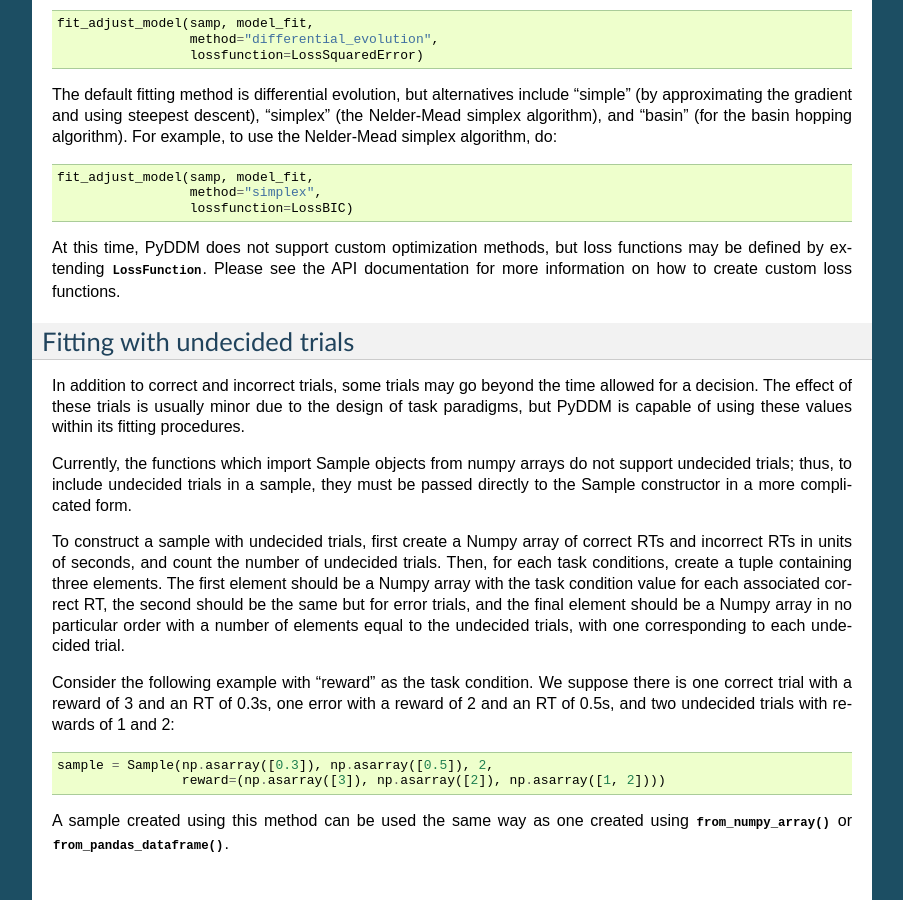
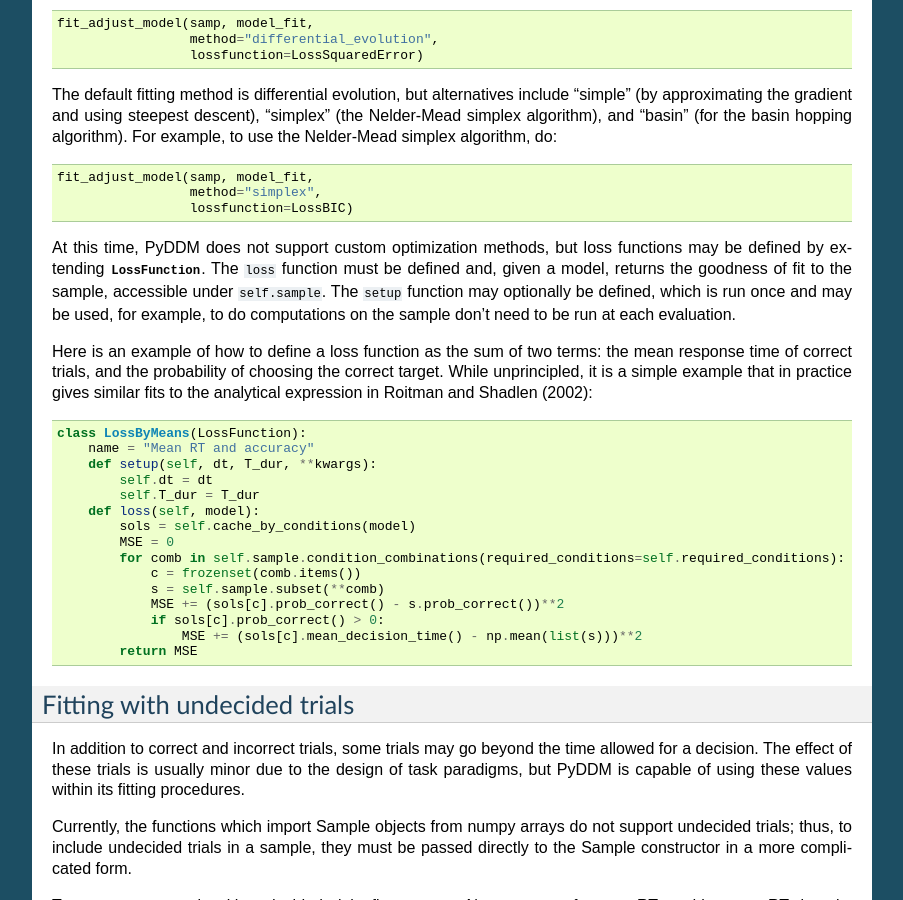
Before and after one commit to mwshinn/PyDDM, a Sphinx documentation site: the page built from doc/recipes.rst, in a window 1280 px wide and 900 px high, scrolled down 6535 px. Shown: the whole window, without its empty margins (198-1101 px from the left). Built offline with Sphinx 7.4.7, drawn with Linux system fonts in a browser that asks for light colours; formulas are drawn with MathJax 3.

Commit message:
More detailed loss function example

```diff
--- a/doc/recipes.rst
+++ b/doc/recipes.rst
@@ -428,8 +428,34 @@ Nelder-Mead simplex algorithm, do::
 
 At this time, PyDDM does not support custom optimization methods, but
 loss functions may be defined by extending
-:class:`~.models.loss.LossFunction`.  Please see the API documentation
-for more information on how to create custom loss functions.
+:class:`~.models.loss.LossFunction`.  The ``loss`` function must be
+defined and, given a model, returns the goodness of fit to the sample,
+accessible under ``self.sample``. The ``setup`` function may
+optionally be defined, which is run once and may be used, for example,
+to do computations on the sample don't need to be run at each
+evaluation.
+
+Here is an example of how to define a loss function as the sum of two
+terms: the mean response time of correct trials, and the probability
+of choosing the correct target.  While unprincipled, it is a simple
+example that in practice gives similar fits to the analytical
+expression in Roitman and Shadlen (2002)::
+
+  class LossByMeans(LossFunction):
+      name = "Mean RT and accuracy"
+      def setup(self, dt, T_dur, **kwargs):
+          self.dt = dt
+          self.T_dur = T_dur
+      def loss(self, model):
+          sols = self.cache_by_conditions(model)
+          MSE = 0
+          for comb in self.sample.condition_combinations(required_conditions=self.required_conditions):
+              c = frozenset(comb.items())
+              s = self.sample.subset(**comb)
+              MSE += (sols[c].prob_correct() - s.prob_correct())**2
+              if sols[c].prob_correct() > 0:
+                  MSE += (sols[c].mean_decision_time() - np.mean(list(s)))**2
+          return MSE
 
 
 Fitting with undecided trials
```
